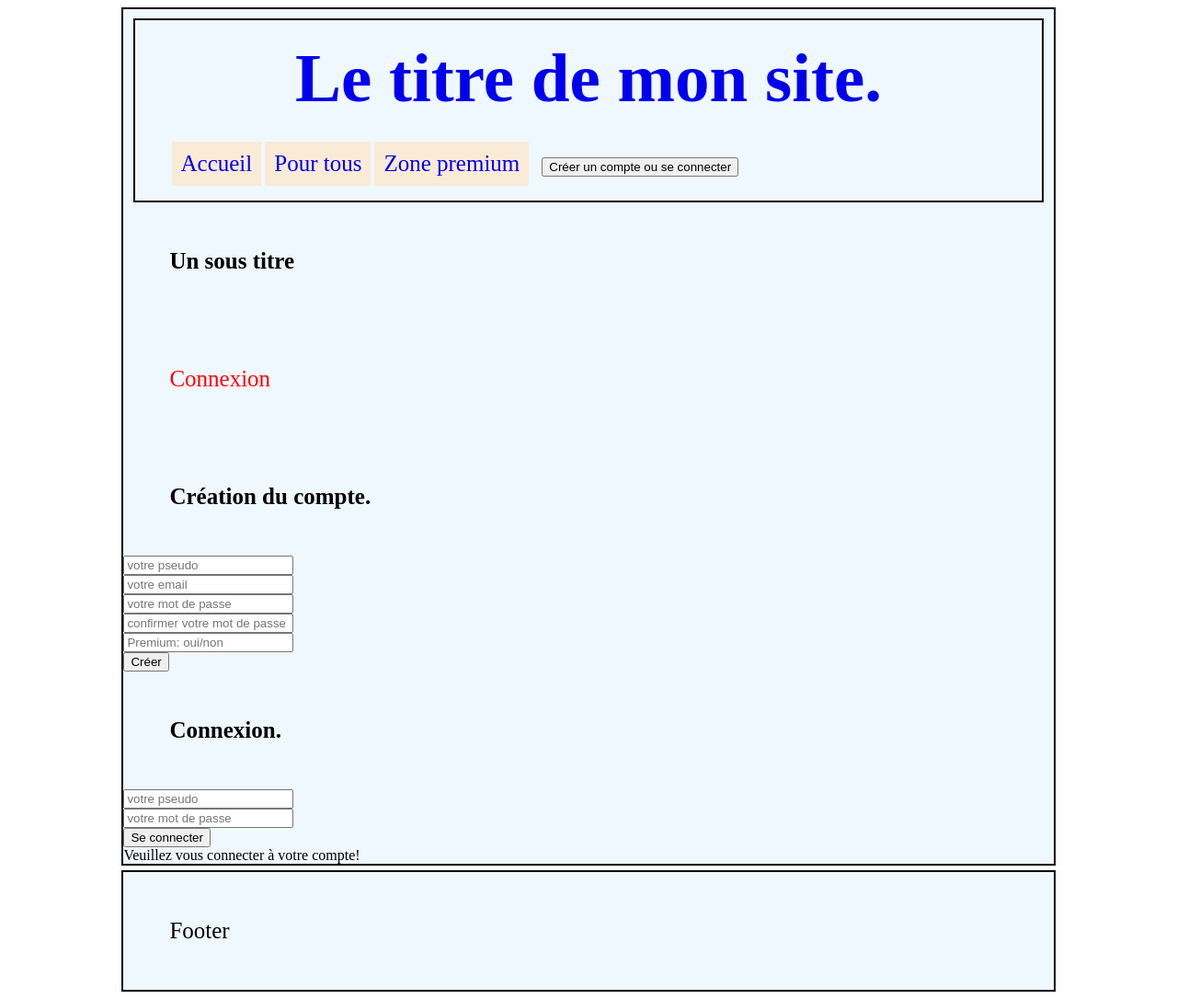
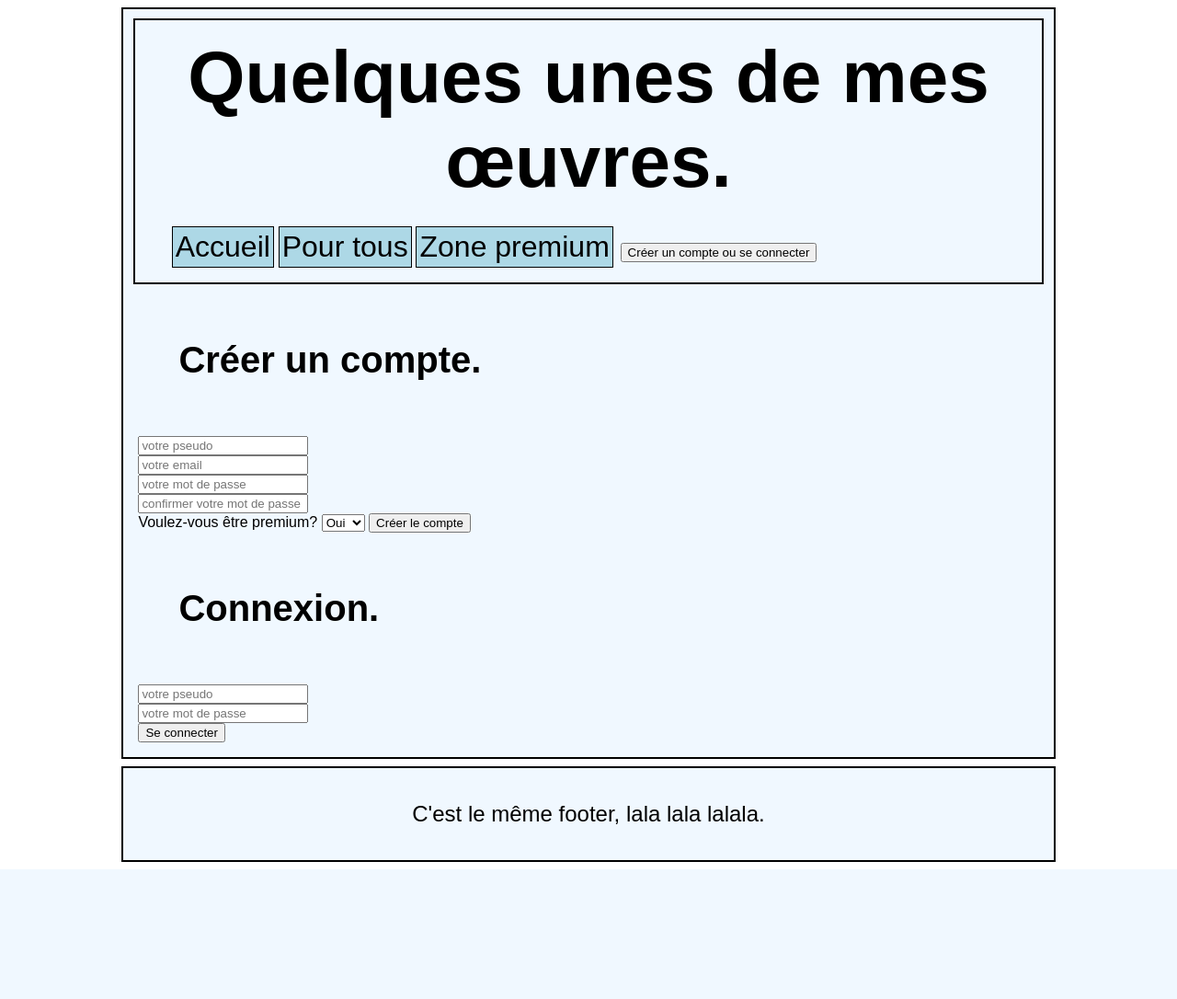
Before and after one commit to VanneSolo/monSite, a PHP site: page /connexion.php in a window 1280 px wide. Shown: the whole page at 92% size. After the commit the page ends 945 px from the top, so only its background shows below. Run offline with PHP 8.4, Linux system fonts and the light colour scheme.

Commit message:
Versio  finale

```diff
--- a/connexion.php
+++ b/connexion.php
@@ -12,30 +12,37 @@
         <?php include_once 'header.php'; ?>
 
         <!-- Contenu de la page -->
-        <h2>Un sous titre</h2>
-        <p class="un">Connexion</p>
         <?php include_once 'includes/database.php';
             global $db;
         ?>
 
-        <h2>Création du compte.</h2>
-        <form method="post">
+        <h2>Créer un compte.</h2>
+        <div class="formulaire">
+            <form method="post" id="creation">
                 <input type="text" name="pseudo" id="pseudo" placeholder="votre pseudo" required><br/>
                 <input type="email" name="email" id="email" placeholder="votre email" required><br/>
                 <input type="password" name="password" id="password" placeholder="votre mot de passe" required><br/>
                 <input type="password" name="cpassword" id="cpassword" placeholder="confirmer votre mot de passe" required><br/>
-            <input type="text" name="estpremium" id="estpremium" placeholder="Premium: oui/non" required><br/>
-            <input type="submit" name="formsend" id="formsend" value="Créer">
+                <!-- <input type="text" name="estpremium" id="estpremium" placeholder="Premium: oui/non" required><br/> -->
+                <label for="estpremium">Voulez-vous être premium?</label>
+                <select name="estpremium" id="estpremium" form="creation" required>
+                    <option value="oui">Oui</option>
+                    <option value="non">Non</option>
+                </select>
+                <input type="submit" name="formsend" id="formsend" value="Créer le compte">
             </form>
+        </div>
 
         <?php include_once 'includes/creecompte.php'; ?>
 
         <h2>Connexion.</h2>
+        <div class="formulaire">
             <form method="post">
                 <input type="text" name="conpseudo" id="conpseudo" placeholder="votre pseudo" required><br/>
                 <input type="password" name="conpassword" id="conpassword" placeholder="votre mot de passe" required><br/>
                 <input type="submit" name="formlogin" id="formlogin" value="Se connecter">
             </form>
+        </div>
 
         <?php include_once 'includes/login.php'; ?>
 
--- a/css/style.css
+++ b/css/style.css
@@ -1,8 +1,5 @@
-body{
-
-}
-
 .container,header,footer{
+    font-family: Arial, Helvetica, sans-serif;
     border: 2px solid black;
     margin-left: auto;
     margin-right: auto;
@@ -19,47 +16,78 @@ header{
 }
 
 footer{
-    margin-top: 5px;
-}
-
-#deco, #co{
-    background-color: aliceblue;
-}
-
-p{
-    display: inline-block;
-}
-
-p.un{
-    color: red;
+    margin-top: 0.5em;
+    display: flex;
+    justify-content: center;
 }
 
 h1{
-    font-size: 75px;
+    font-size: 5em;
     font-weight: 700;
-    padding: 10px;
-    margin: 10px;
+    padding: 0.1em;
+    margin: 0.1em;
     text-align: center;
 }
 
 nav.main-menu ul li.main-menu-item{
     list-style-type: none;
-    font-size: 25px;
-    padding: 10px;
+    font-size: 2em;
+    padding: 0.1em;
     display: inline-block;
-    background-color: antiquewhite;
+    background-color: lightblue;
+    border: 1px solid black;
 }
 
 nav.main-menu ul li.main-menu-item:hover{
-    background-color: bisque;
+    background-color: aquamarine;
     transition: 0.5s;
+}
+
+#deco, #co{
+    background-color: aliceblue;
+    border: none;
 }
 
 a{
     text-decoration: none;
+    color: black;
 }
 
 h2, p{
-    margin: 50px;
-    font-size: 25px;
+    margin: 1.5em;
 }
+
+h2{
+    font-size: 2.5em;
+}
+
+p{
+    font-size: 1.5em;
+}
+
+#img_table{
+    margin-left: auto;
+    margin-right: auto;
+    border: 2px solid black;
+}
+
+th, td{
+    width: 5em;
+    height: 5em;
+    border: 2px solid black;
+    border-collapse: collapse;
+}
+
+#camion{
+    display: flex;
+    justify-content: center;
+    margin-bottom: 1em;
+}
+
+#vroum{
+    border: 2px solid black;
+}
+
+.formulaire{
+    margin: 1em;
+}
--- a/footer.php
+++ b/footer.php
@@ -2,5 +2,5 @@
 
 <!-- Pied de la page -->
 <footer>
-    <p>Footer</p>
+    <p>C'est le même footer, lala lala lalala.</p>
 </footer>
--- a/header.php
+++ b/header.php
@@ -2,7 +2,7 @@
     <div class="container">
 
     <header>
-        <h1 class="titre"><a href="index.php">Le titre de mon site.</a></h1>
+        <h1 class="titre"><a href="index.php">Quelques unes de mes œuvres.</a></h1>
         <nav class="main-menu">
             <ul>
                 <li class="main-menu-item"><a href="index.php">Accueil</a></li>
--- a/includes/login.php
+++ b/includes/login.php
@@ -29,15 +29,3 @@
         }
     }
 ?>
-
-<?php
-    if(isset($_SESSION['pseudo']) && isset($_SESSION['premium'])){
-        $username = $_SESSION['pseudo'];
-        ?>
-        <p>Votre pseudo: <?php echo $_SESSION['pseudo']; ?></p>
-        <p>Compte premium: <?php echo $_SESSION['premium']; ?></p>
-        <?php
-    }else{
-        echo "Veuillez vous connecter à votre compte!";
-    }
-?>
--- a/logout.php
+++ b/logout.php
@@ -16,12 +16,11 @@
         <?php include_once 'header.php'?>
 
         <!-- Contenu de la page -->
-        <h2>Un sous titre</h2>
-        <p class="un">Déconnexion</p>
+        <h2>Déconnexion</h2>
         <?php
             //session_destroy sert à detruire la session
             session_destroy();
-            echo" Vous êtes  déconnecté";
+            echo "<p>"."Vous êtes  déconnecté"."</p>";
         ?>
 
         <!-- Pied de la page -->
```
Also changed, not shown: includes/apercu.php (deleted, +0 -19 lines), includes/display.php (+17 -5 lines), includes/images.php (+8 -0 lines), index.php (+4 -5 lines), pourTous.php (+14 -3 lines), restricted.php (+6 -8 lines), img/renault_premium.jpg (added), sql/images.sql (deleted), sql/monsite.sql (added). Lines whose indentation alone changed are shown as unchanged.
